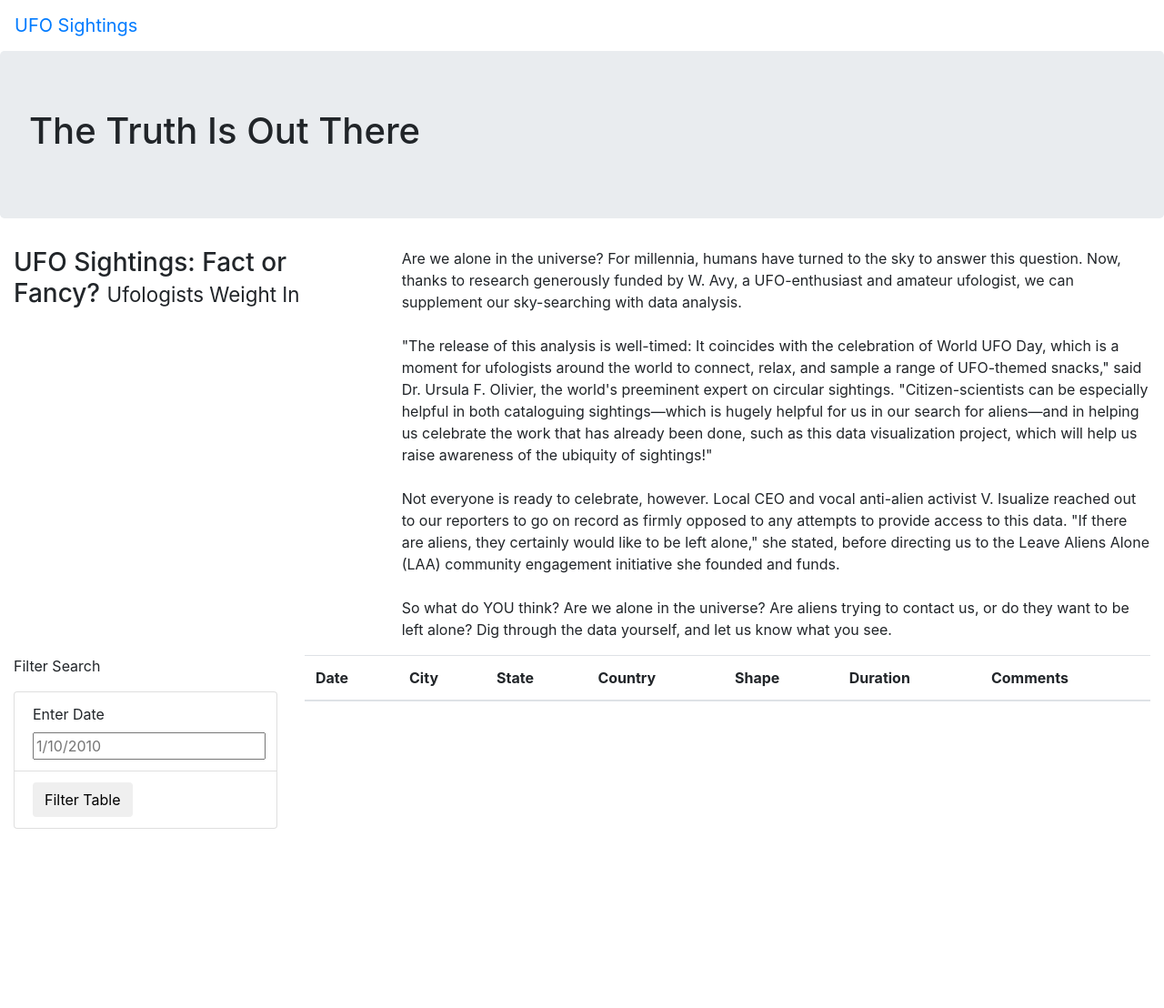
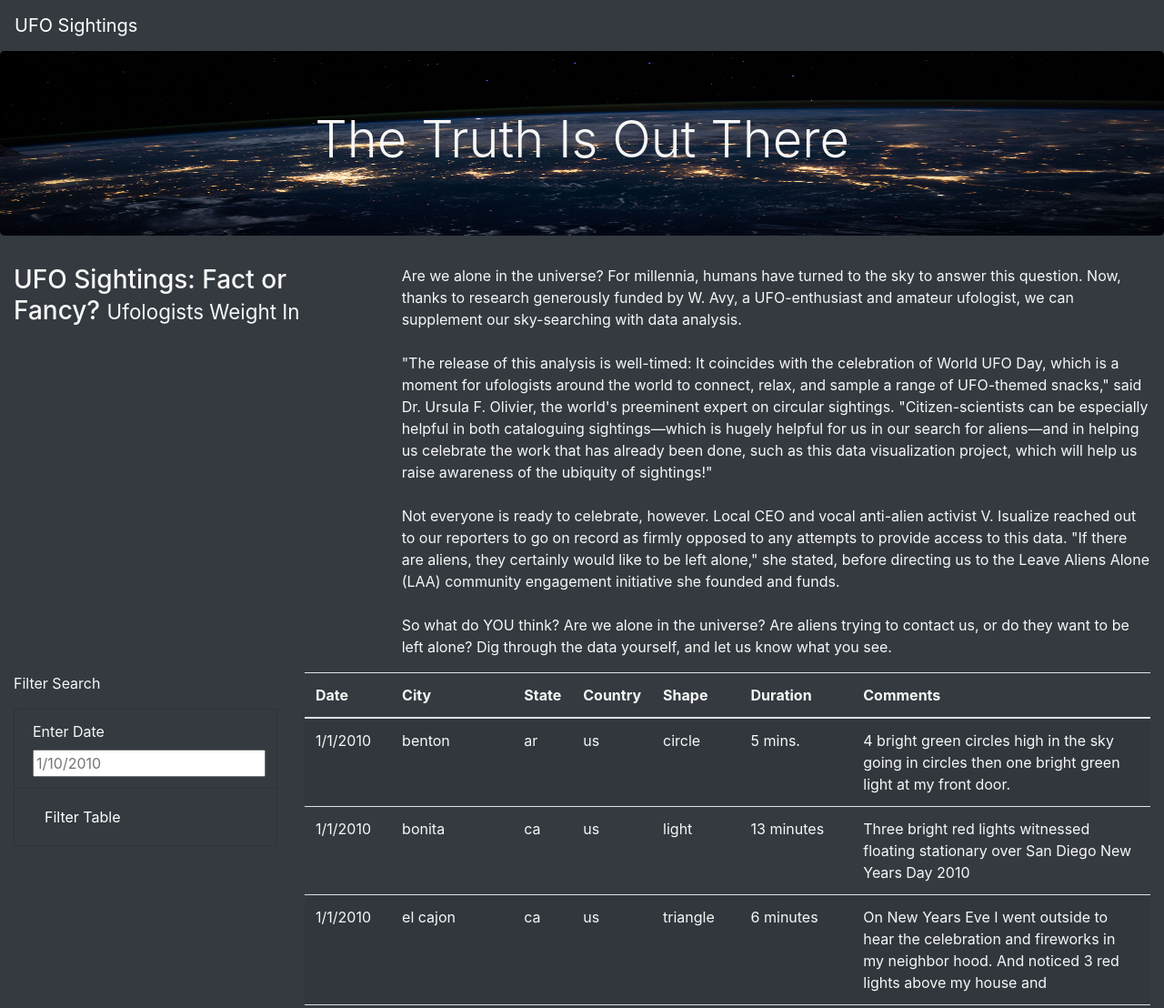
Before and after one commit to klnbenedicto/UFOs, a plain HTML site: page index.html in a window 1280 px wide. Shown: the top 1108 px of the page at 91% size. Before the commit the page ends 911 px from the top, so only its background shows below. Drawn offline with nearby package versions, Linux system fonts and the light colour scheme.

Commit message:
Commit at end of module

```diff
--- a/index.html
+++ b/index.html
@@ -13,14 +13,14 @@
     />
     <link rel="stylesheet" href="static/css/style.css">
 </head>
-<body>
+<body class="bg-dark">
     <div class="wrapper">
-        <nav class="navbar navbar-expand-lg">
+        <nav class="navbar navbar-dark bg-dark navbar-expand-lg">
             <a class="navbar-brand" href="index.html">UFO Sightings</a>
         </nav>
     </div>
     <div class="jumbotron">
-        <h1>The Truth Is Out There</h1>
+        <h1 class="display-4">The Truth Is Out There</h1>
     </div>
     <div class="container-fluid">
         <div class="row">
@@ -37,15 +37,15 @@
     <div class="container-fluid">
         <div class="row">
             <div class="col-md-3">
-                <form>
+                <form class="bg-dark">
                     <p>Filter Search</p>
-                    <ul class="list-group">
-                        <li class="list-group-item">
+                    <ul class="list-group bg-dark">
+                        <li class="list-group-item bg-dark">
                             <label for="date">Enter Date</label>
                             <input type="text" placeholder="1/10/2010" id="datetime" />
                         </li>
-                        <li class="list-group-item">
-                            <button id="filter=btn" type="button" class="btn btn-default">Filter Table</button>
+                        <li class="list-group-item bg-dark">
+                            <button id="filter-btn" type="button" class="btn btn-dark">Filter Table</button>
                         </li>
                     </ul>
                 </form>
@@ -68,5 +68,8 @@
             </div>
         </div>
     </div>
+    <script src="https://cdnjs.cloudflare.com/ajax/libs/d3/4.11.0/d3.js"></script>
+    <script src="static/js/data.js"></script>
+    <script src="static/js/app.js"></script>
 </body>
 </html>
--- a/static/css/style.css
+++ b/static/css/style.css
@@ -0,0 +1,9 @@
+body {
+    color: #f7f7f7;
+}
+
+.jumbotron {
+    background-image: url("../images/nasa.jpg");
+    background-size: 100% 100%;
+    text-align: center;
+}
--- a/static/js/app.js
+++ b/static/js/app.js
@@ -14,11 +14,11 @@ function buildTable(data) {
         let row = tbody.append('tr');
 
         //loop through each field in the dataRow and add each value as a table cell (td)
-        Object.values(dataRow).forEach(val) => {
+        Object.values(dataRow).forEach((val) => {
             let cell = row.append('td');
             cell.text(val);
-        }
-
+            }
+        );
     });
 }
 
```
Also changed, not shown: static/images/nasa.jpg (added), 2 other files.
